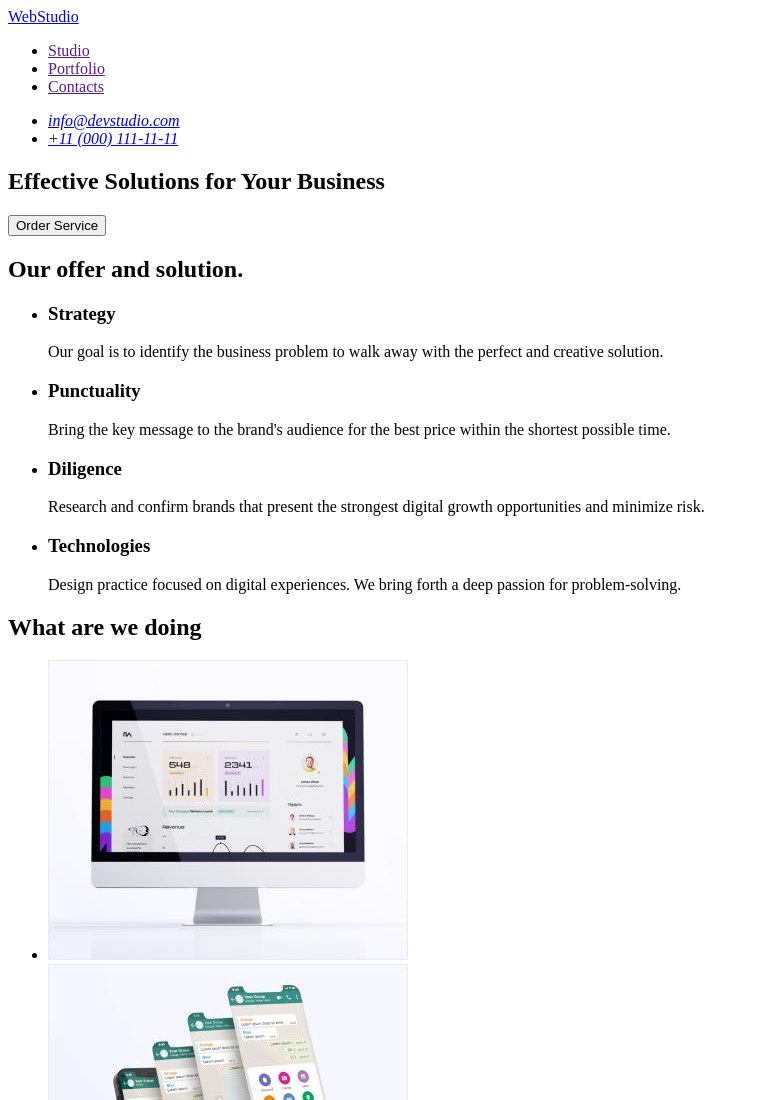
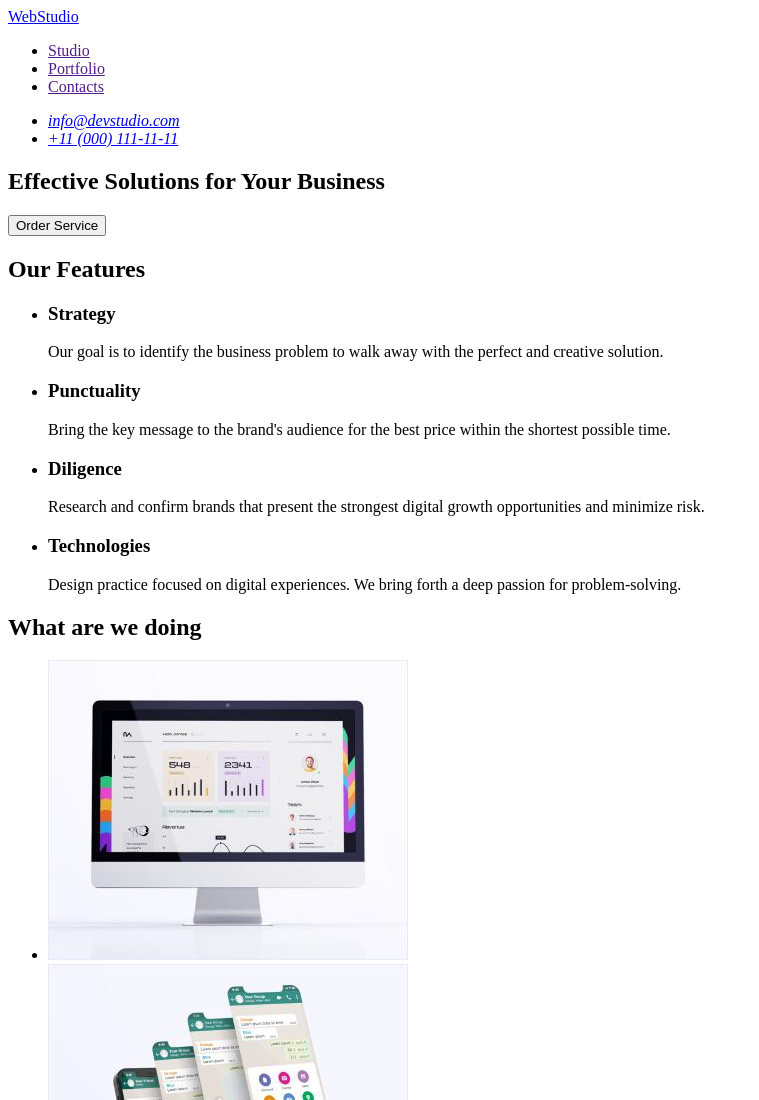
Before and after one commit to ValentynVi/goit-markup-hw-01, a plain HTML site: page index.html in a window 1280 px wide. Shown: the top 1100 px of the page, without its empty margins (0-759 px from the left). Drawn offline with Linux system fonts and the light colour scheme.

Commit message:
update index.html

```diff
--- a/index.html
+++ b/index.html
@@ -35,9 +35,10 @@
         <button type="button">Order Service</button>
       </section>
 
-      <!-- Benefits section -->
+      <!-- Features section  -->
       <section>
-        <h2>Our offer and solution.</h2>
+        <!-- make it hidden next time -->
+        <h2>Our Features</h2>
         <ul>
           <li>
             <h3>Strategy</h3>
```
